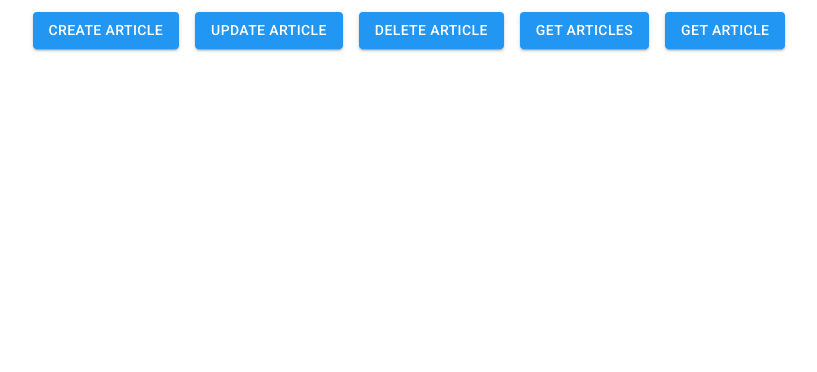
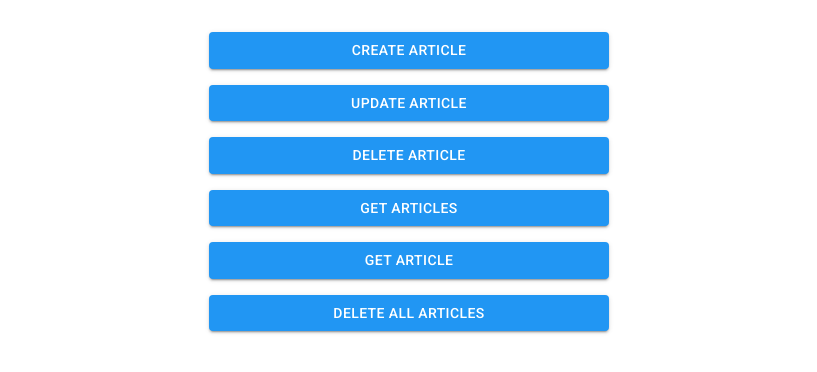
Before and after one commit to tiavina-mika/blogko-client, a React (Create React App) app: page / in a window 1280 px wide. Shown: the top 372 px of the page, without its empty margins (231-1048 px from the left). Built offline with nearby package versions, Linux system fonts and the light colour scheme; no server answers; what parse would draw is missing.

Commit message:
delete all article

```diff
--- a/src/actions/articles.ts
+++ b/src/actions/articles.ts
@@ -73,3 +73,17 @@ export const getArticle = async (id: string): Promise<Parse.Object | undefined>
     console.log('getArticle error: ', error);
   }
 }
+
+export const deleteAllArticles = async (): Promise<void> => {
+  try {
+    await new Parse.Query(Article)
+      .each(async article => {
+        await article.destroy()
+      });
+
+
+    console.log(' ------ deleteAllArticles: ');
+  } catch (error) {
+    console.log('getArticle error: ', error);
+  }
+}
--- a/src/containers/Home.tsx
+++ b/src/containers/Home.tsx
@@ -1,5 +1,5 @@
 import { Stack, Button, Box, styled } from '@mui/material';
-import { createArticle, deleteArticle, getArticle, getArticles, updateArticle } from '../actions/articles';
+import { createArticle, deleteAllArticles, deleteArticle, getArticle, getArticles, updateArticle } from '../actions/articles';
 
 // const StyledContainer = styled(Box)(({ theme }) => ({
 //   padding: 12,
@@ -12,8 +12,13 @@ const id = '125VZDpW04';
 
 const StyledContainer = styled(Box)({
   padding: 12,
+  paddingTop: 32,
   display: 'flex',
   justifyContent: 'center',
+});
+
+const StyledButton = styled(Button)({
+  width: 400
 });
 
 const Home = () => {
@@ -44,14 +49,19 @@ const Home = () => {
     await getArticle(id)
   }
 
+  const handleDeleteAllArticles = async () => {
+    await deleteAllArticles()
+  }
+
   return (
     <StyledContainer>
-      <Stack direction="row" spacing={2}>
-        <Button variant="contained" color="primary" onClick={handleArticleCreation}>Create Article</Button>
-        <Button variant="contained" color="primary" onClick={handleArticleEdition}>Update Article</Button>
-        <Button variant="contained" color="primary" onClick={handleArticleDeletion}>Delete Article</Button>
-        <Button variant="contained" color="primary" onClick={handleArticlesLoad}>Get Articles</Button>
-        <Button variant="contained" color="primary" onClick={handleArticleLoad}>Get Article</Button>
+      <Stack direction="column" spacing={2}>
+        <StyledButton variant="contained" color="primary" onClick={handleArticleCreation}>Create Article</StyledButton>
+        <StyledButton variant="contained" color="primary" onClick={handleArticleEdition}>Update Article</StyledButton>
+        <StyledButton variant="contained" color="primary" onClick={handleArticleDeletion}>Delete Article</StyledButton>
+        <StyledButton variant="contained" color="primary" onClick={handleArticlesLoad}>Get Articles</StyledButton>
+        <StyledButton variant="contained" color="primary" onClick={handleArticleLoad}>Get Article</StyledButton>
+        <StyledButton variant="contained" color="primary" onClick={handleDeleteAllArticles}>Delete all articles</StyledButton>
       </Stack>
     </StyledContainer>
 
```
